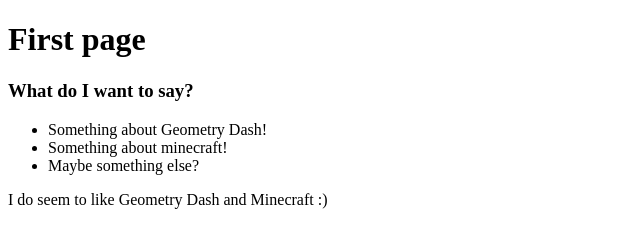
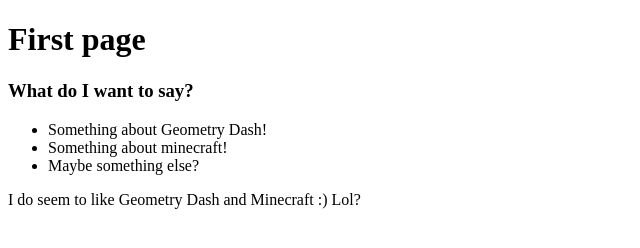
Before and after one commit to Oli-hacked-gaming-4-life/oliweb, a plain HTML site: page index.html in a window 1280 px wide. Shown: the full height of the page, 0-640 px from the left. Drawn offline with Linux system fonts and the light colour scheme.

Commit message:
Update index.html

```diff
--- a/index.html
+++ b/index.html
@@ -16,7 +16,7 @@
         <li>Maybe something else?</li>
     </ul>
 
-    <p>I do seem to like Geometry Dash and Minecraft :)</p>
+    <p>I do seem to like Geometry Dash and Minecraft :) Lol?</p>
 
     </body>
 </html>
```
